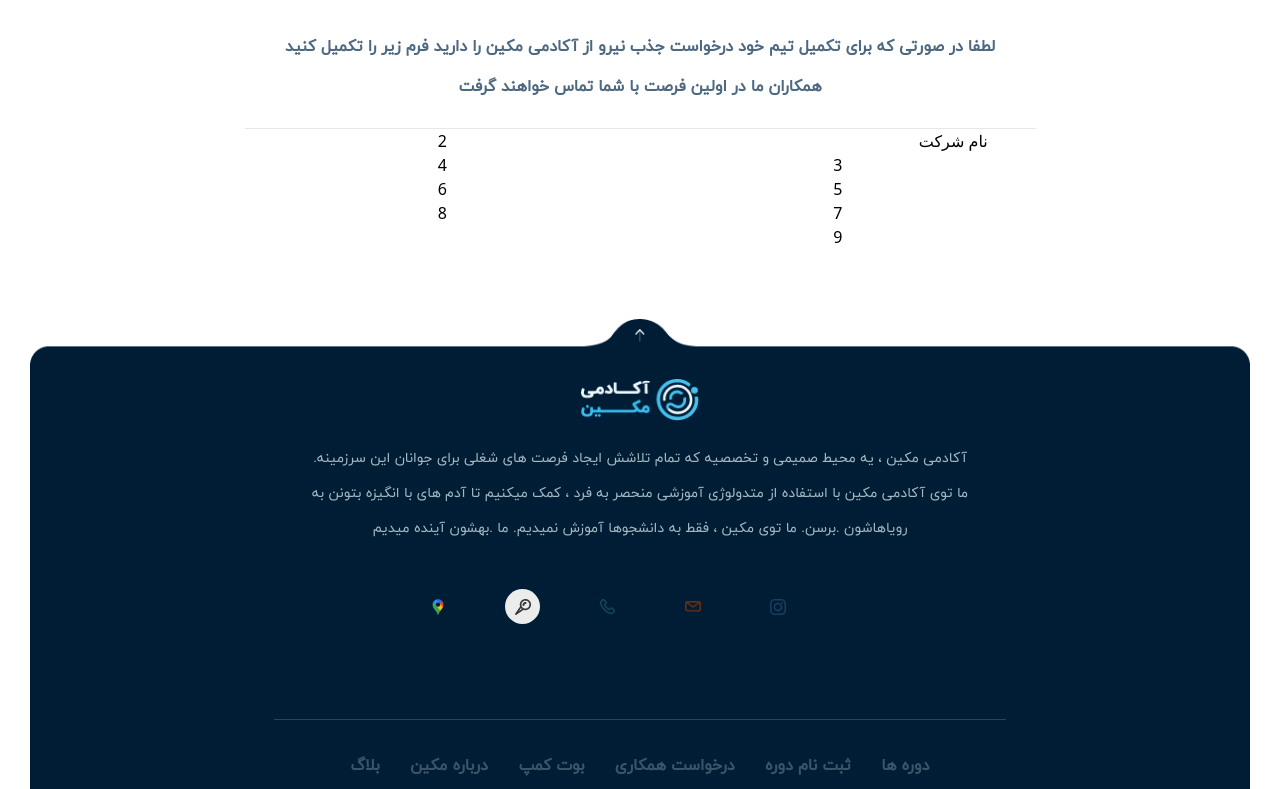
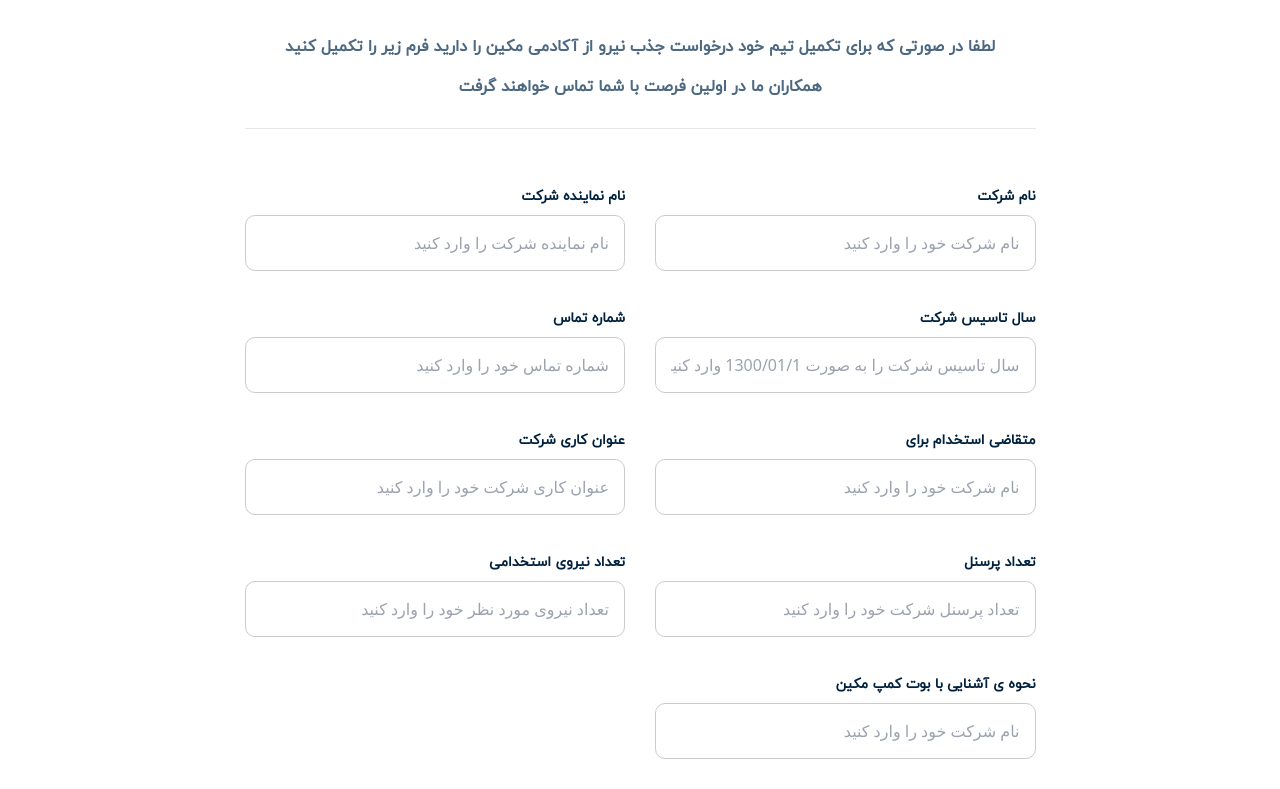
Before and after one commit to AlirezaM1997/Makeen_Site_and_Panel, a Next.js app: page /cooperation in a window 1280 px wide. Shown: the part 445-1234 px from the top of the page. Built offline with nearby package versions, Linux system fonts and the light colour scheme; what tailwindcss-gradient would draw is missing.

Commit message:
working on cooperation page

```diff
--- a/components/Cooperation.jsx
+++ b/components/Cooperation.jsx
@@ -24,32 +24,113 @@
             </span>
           </div>
         </header>
-        <section  className="px-[244.5px]">
+        <section className="px-[244.5px]">
           <div className="mt-[40px]">
-            <h1 className="text-[18px] text-[#4D6982] font-iranYekan leading-[40px] font-extrabold text-center">!همکار گرامی با سلام</h1>
+            <h1 className="text-[18px] text-[#4D6982] font-iranYekan leading-[40px] font-extrabold text-center">
+              !همکار گرامی با سلام
+            </h1>
             <h3 className="text-[16px] text-[#4D6982] font-iranYekan leading-[40px] font-bold text-center my-5">
               لطفا در صورتی که برای تکمیل تیم خود درخواست جذب نیرو از آکادمی
               مکین را دارید فرم زیر را تکمیل کنید
-              <br/>
-               همکاران ما در اولین فرصت با
-              شما تماس خواهند گرفت
+              <br />
+              همکاران ما در اولین فرصت با شما تماس خواهند گرفت
             </h3>
-            <hr/>
+            <hr />
           </div>
-          <div dir="rtl" className="grid grid-cols-2 grid-rows-5 justify-items-center items-center">
-
-            <div>
-              <label>نام شرکت</label>
-              <input type='text'/>
+          <div
+            dir="rtl"
+            className="grid grid-cols-2 grid-rows-5 gap-[30px] justify-items-center items-center mt-[50px]"
+          >
+            <div className="flex flex-col items-start w-full">
+              <label className="text-[14px] text-[#00213E] font-iranYekan leading-[36px] font-bold">
+                نام شرکت
+              </label>
+              <input
+                type="text"
+                className="border-[#CACBCB] border-[1px] rounded-[10px] p-[15px] w-full focus:outline-none"
+                placeholder="نام شرکت خود را وارد کنید"
+              />
             </div>
-            <div>2</div>
-            <div>3</div>
-            <div>4</div>
-            <div>5</div>
-            <div>6</div>
-            <div>7</div>
-            <div>8</div>
-            <div>9</div>
+            <div className="flex flex-col items-start w-full">
+              <label className="text-[14px] text-[#00213E] font-iranYekan leading-[36px] font-bold">
+              نام نماینده شرکت
+              </label>
+              <input
+                type="text"
+                className="border-[#CACBCB] border-[1px] rounded-[10px] p-[15px] w-full focus:outline-none"
+                placeholder="نام نماینده شرکت را وارد کنید"
+              />
+            </div>
+            <div className="flex flex-col items-start w-full">
+              <label className="text-[14px] text-[#00213E] font-iranYekan leading-[36px] font-bold">
+              سال تاسیس شرکت
+              </label>
+              <input
+                type="text"
+                className="border-[#CACBCB] border-[1px] rounded-[10px] p-[15px] w-full focus:outline-none"
+                placeholder="سال تاسیس شرکت را به صورت 1300/01/1 وارد کنید"
+              />
+            </div>
+            <div className="flex flex-col items-start w-full">
+              <label className="text-[14px] text-[#00213E] font-iranYekan leading-[36px] font-bold">
+              شماره تماس
+              </label>
+              <input
+                type="text"
+                className="border-[#CACBCB] border-[1px] rounded-[10px] p-[15px] w-full focus:outline-none"
+                placeholder="شماره تماس خود را وارد کنید"
+              />
+            </div>
+            <div className="flex flex-col items-start w-full">
+              <label className="text-[14px] text-[#00213E] font-iranYekan leading-[36px] font-bold">
+              متقاضی استخدام برای
+              </label>
+              <input
+                type="text"
+                className="border-[#CACBCB] border-[1px] rounded-[10px] p-[15px] w-full focus:outline-none"
+                placeholder="نام شرکت خود را وارد کنید"
+              />
+            </div>
+            <div className="flex flex-col items-start w-full">
+              <label className="text-[14px] text-[#00213E] font-iranYekan leading-[36px] font-bold">
+              عنوان کاری شرکت
+              </label>
+              <input
+                type="text"
+                className="border-[#CACBCB] border-[1px] rounded-[10px] p-[15px] w-full focus:outline-none"
+                placeholder="عنوان کاری شرکت خود را وارد کنید"
+              />
+            </div>
+            <div className="flex flex-col items-start w-full">
+              <label className="text-[14px] text-[#00213E] font-iranYekan leading-[36px] font-bold">
+              تعداد پرسنل
+              </label>
+              <input
+                type="text"
+                className="border-[#CACBCB] border-[1px] rounded-[10px] p-[15px] w-full focus:outline-none"
+                placeholder="تعداد پرسنل شرکت خود را وارد کنید"
+              />
+            </div>
+            <div className="flex flex-col items-start w-full">
+              <label className="text-[14px] text-[#00213E] font-iranYekan leading-[36px] font-bold">
+              تعداد نیروی استخدامی
+              </label>
+              <input
+                type="text"
+                className="border-[#CACBCB] border-[1px] rounded-[10px] p-[15px] w-full focus:outline-none"
+                placeholder="تعداد نیروی مورد نظر خود را وارد کنید"
+              />
+            </div>
+            <div className="flex flex-col items-start w-full">
+              <label className="text-[14px] text-[#00213E] font-iranYekan leading-[36px] font-bold">
+              نحوه ی آشنایی با بوت کمپ مکین
+              </label>
+              <input
+                type="text"
+                className="border-[#CACBCB] border-[1px] rounded-[10px] p-[15px] w-full focus:outline-none"
+                placeholder="نام شرکت خود را وارد کنید"
+              />
+            </div>
           </div>
         </section>
       </div>
```
